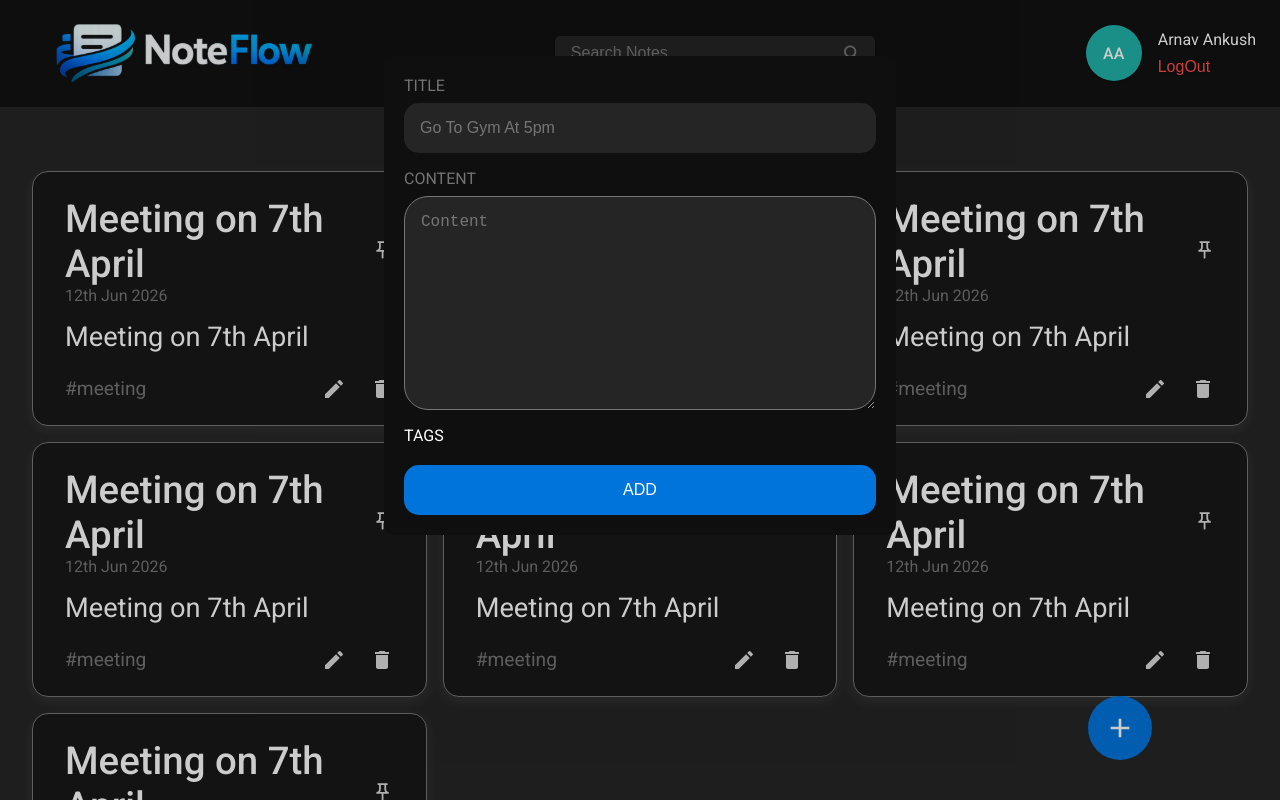
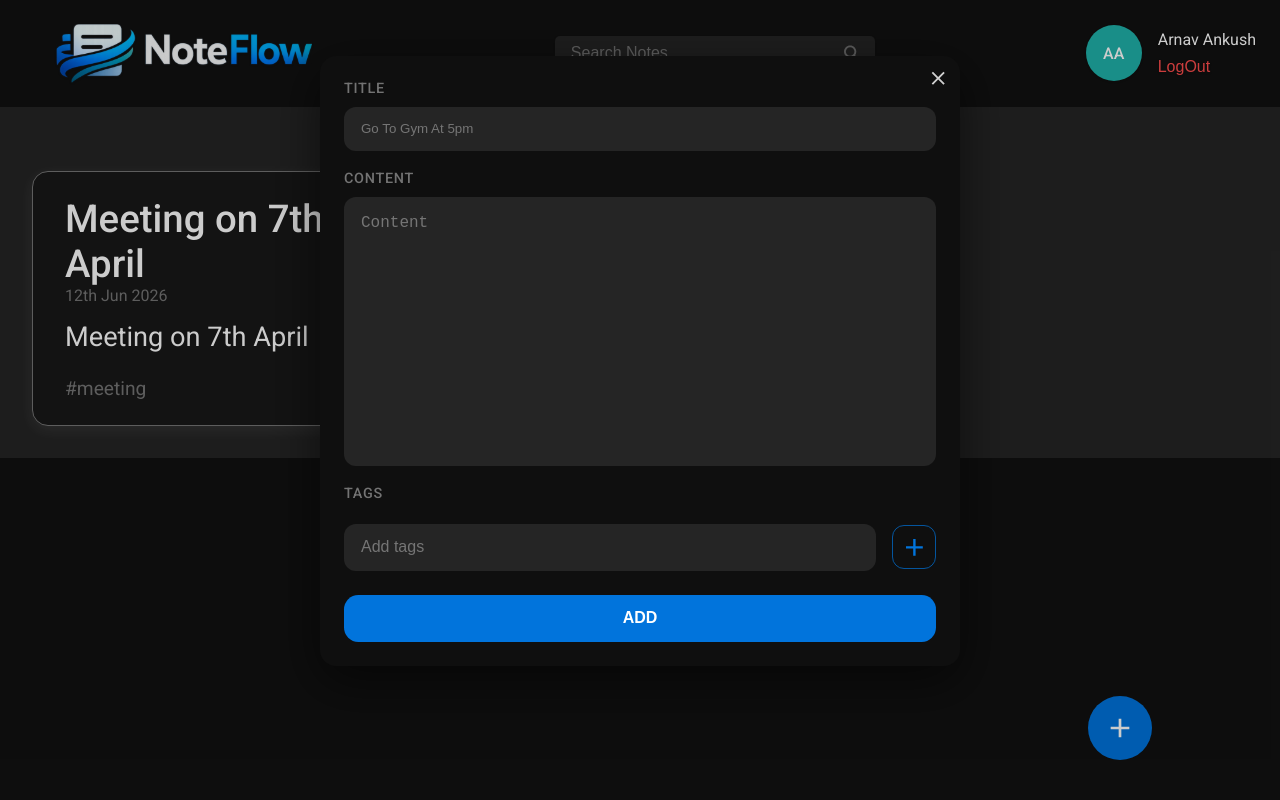
Before and after one commit to ArnavAnkush/Notes-APP, a React (Vite) app in the folder frontend/notes-app/: page /dashboard in a window 1280 px wide. Both pictures are taken after a click on the button 1120 px from the left and 728 px from the top of the page. Built offline with nearby package versions, Linux system fonts and the light colour scheme.

Commit message:
Tag Input Component

```diff
--- a/frontend/notes-app/src/components/Input/SearchBar/Searchbar.scss
+++ b/frontend/notes-app/src/components/Input/SearchBar/Searchbar.scss
@@ -12,8 +12,11 @@ $text-lgt-gray: #737373;
   padding: 0.5rem 1rem;
   border-radius: 5px;
   background-color: $tri;
+  &:hover,
+  &:focus,
+  &:active {
+    border: 1px solid $blue;
   }
-
   input {
     width: 100%;
     font-size: 1rem;
@@ -22,6 +25,7 @@ input {
     outline: none;
     //   text-align: center;
     border: none;
+  }
 }
 
 .close {
--- /dev/null
+++ b/frontend/notes-app/src/components/Input/Tag/TagInput.jsx
@@ -0,0 +1,63 @@
+import React, { useState } from "react";
+import "./TagInput.scss";
+import { MdAdd, MdClose } from "react-icons/md";
+
+const TagInput = ({ tags, setTags }) => {
+  const [inputValue, setInputValue] = useState("");
+
+  const handleInputChange = (e) => {
+    setInputValue(e.target.value);
+  };
+
+  const addNewTag = () => {
+    if (inputValue.trim() !== "") {
+      setTags([...tags, inputValue.trim()]);
+      setInputValue("");
+    }
+  };
+
+  const handleKeyDown = (e) => {
+    if (e.key === "Enter") {
+      e.preventDefault();
+      addNewTag();
+    }
+  };
+
+  const handleRemoveTag = (tagToRemove) => {
+    setTags(tags.filter((tag) => tag !== tagToRemove));
+  };
+
+  return (
+    <div>
+      {tags?.length > 0 && (
+        <div className="tags-list">
+          {tags.map((tag, index) => (
+            <span key={index} className="tag-item">
+              #{tag}
+              <button onClick={() => handleRemoveTag(tag)}>
+                <MdClose className="md-close" />
+              </button>
+            </span>
+          ))}
+        </div>
+      )}
+
+      <div className="tag-container">
+        <input
+          type="text"
+          className="tags-input"
+          placeholder="Add tags"
+          value={inputValue}
+          onChange={handleInputChange}
+          onKeyDown={handleKeyDown}
+        />
+
+        <button className="md-btn-cont" onClick={addNewTag}>
+          <MdAdd className="md-add" />
+        </button>
+      </div>
+    </div>
+  );
+};
+
+export default TagInput;
--- /dev/null
+++ b/frontend/notes-app/src/components/Input/Tag/TagInput.scss
@@ -0,0 +1,123 @@
+$primary: #0f0f0f;
+$sec: #181818;
+$tri: #252525;
+$blue: #0174dc;
+
+.tag-container {
+  display: flex;
+  align-items: center;
+  gap: 1rem;
+  margin-top: 0.75rem;
+}
+
+.tags-input {
+  flex: 1;
+  width: 100%;
+  background-color: $tri;
+
+  padding: 0.85rem 1rem;
+  border-radius: 0.75rem;
+
+  border: 1px solid transparent;
+  outline: none;
+
+  font-size: 1rem;
+  color: white;
+
+  transition: all 0.2s ease;
+
+  &:hover {
+    border: 1px solid rgba(1, 116, 220, 0.6);
+  }
+
+  &:focus {
+    border: 1px solid $blue;
+    box-shadow: 0 0 0 3px rgba(1, 116, 220, 0.25);
+  }
+}
+
+.md-btn-cont {
+  width: 2.75rem;
+  height: 2.75rem;
+
+  display: flex;
+  align-items: center;
+  justify-content: center;
+
+  border-radius: 0.75rem;
+  border: 1px solid rgba(1, 116, 220, 0.7);
+
+  background-color: transparent;
+  cursor: pointer;
+
+  transition: all 0.2s ease;
+
+  &:hover {
+    background-color: $blue;
+    transform: rotate(90deg);
+
+    .md-add {
+      color: white;
+    }
+  }
+
+  &:active {
+    transform: scale(0.95) rotate(90deg);
+  }
+}
+
+.md-add {
+  font-size: 1.8rem;
+  color: $blue;
+  transition: all 0.2s ease;
+}
+
+/* Tags List */
+.tags-list {
+  display: flex;
+  align-items: center;
+  gap: 0.75rem;
+
+  padding: 0.5rem 0;
+  flex-wrap: wrap;
+}
+
+.tag-item {
+  display: flex;
+  align-items: center;
+
+  font-size: 0.95rem;
+  font-weight: 500;
+
+  background-color: $tri;
+  padding: 0.35rem 0.75rem;
+  border-radius: 5px;
+
+  border: 1px solid rgba(255, 255, 255, 0.08);
+
+  transition: all 0.2s ease;
+
+  &:hover {
+    border: 1px solid rgba(1, 116, 220, 0.6);
+  }
+
+  button {
+    margin-left: 0.4rem;
+
+    display: flex;
+    align-items: center;
+    justify-content: center;
+
+    background: transparent;
+    border: none;
+    cursor: pointer;
+
+    color: #cfcfcf;
+    transition: all 0.2s ease;
+
+    &:hover {
+      color: #ff2f2f;
+      transform: scale(1.2);
+    }
+  }
+}
--- a/frontend/notes-app/src/components/Navbar/Navbar.scss
+++ b/frontend/notes-app/src/components/Navbar/Navbar.scss
@@ -1,3 +1,5 @@
+$blue: #0174dc;
+
 .nav-container {
   display: flex;
   align-items: center;
--- a/frontend/notes-app/src/index.scss
+++ b/frontend/notes-app/src/index.scss
@@ -51,3 +51,13 @@ body {
     background-color: $blue; // hover:bg-blue-600
   }
 }
+
+input {
+  color: white;
+  border: none;
+  &:hover,
+  &:focus,
+  &:active {
+    border: 1px solid $blue;
+  }
+}
--- a/frontend/notes-app/src/pages/Home/EditNotes.jsx
+++ b/frontend/notes-app/src/pages/Home/EditNotes.jsx
@@ -1,17 +1,64 @@
-import React from "react";
+import React, { useState } from "react";
 import "./EditNotes.scss";
+import TagInput from "../../components/Input/Tag/TagInput";
+import { MdClose } from "react-icons/md";
 
-const EditNotes = () => {
+const EditNotes = ({ noteData, type, onClose }) => {
+  const [title, setTitle] = useState(noteData?.title || "");
+  const [content, setContent] = useState(noteData?.content || "");
+  const [tags, setTags] = useState(noteData?.tags || []);
+
+  const [error, setError] = useState(null);
+
+  // Add Note
+  const addNewNote = async () => {
+    console.log("Adding note:", { title, content, tags });
+  };
+
+  // Edit Note
+  const editNote = async () => {
+    console.log("Editing note:", { title, content, tags });
+  };
+
+  const handleAddNotes = () => {
+    if (!title) {
+      setError("Please enter the title");
+      return;
+    }
+
+    if (!content) {
+      setError("Please enter the content");
+      return;
+    }
+
+    setError(null);
+
+    if (type === "edit") {
+      editNote();
+    } else {
+      addNewNote();
+    }
+
+    onClose(); // close modal after adding/editing
+  };
+
   return (
-    <div>
+    <div className="edit-notes-container">
+      <button className="close-btn" onClick={onClose}>
+        <MdClose className="md-close" />
+      </button>
+
       <div className="edit-container">
         <label className="input-label">TITLE</label>
         <input
           type="text"
           className="edit-title"
           placeholder="Go To Gym At 5pm"
+          value={title}
+          onChange={({ target }) => setTitle(target.value)}
         />
       </div>
+
       <div className="content-container">
         <label className="input-label" htmlFor="content">
           CONTENT
@@ -22,13 +69,20 @@ const EditNotes = () => {
           className="content-input"
           placeholder="Content"
           rows={10}
+          value={content}
+          onChange={({ target }) => setContent(target.value)}
         ></textarea>
       </div>
+
       <div className="tags-container">
-        <label className="input-lable">TAGS</label>
+        <label className="input-label">TAGS</label>
+        <TagInput tags={tags} setTags={setTags} />
       </div>
-      <button className="edit-btn" onClick={() => {}}>
-        ADD
+
+      {error && <p className="error-text">{error}</p>}
+
+      <button className="edit-btn" onClick={handleAddNotes}>
+        {type === "edit" ? "UPDATE" : "ADD"}
       </button>
     </div>
   );
--- a/frontend/notes-app/src/pages/Home/EditNotes.scss
+++ b/frontend/notes-app/src/pages/Home/EditNotes.scss
@@ -3,74 +3,166 @@ $primary: #0f0f0f;
 $sec: #181818;
 $tri: #252525;
 $blue: #0174dc;
+$light-gray: #353535;
 
 .edit-container {
   display: flex;
   flex-direction: column;
-  gap: 0.5rem;
+  gap: 0.6rem;
+}
+
+.input-label {
+  font-size: 0.9rem;
+  font-weight: 500;
+  color: $text-lgt-gray;
+  letter-spacing: 0.05em;
 }
 
 .edit-title {
   background-color: $tri;
-  padding: 1rem;
-  border-radius: 15px;
-}
+  padding: 0.85rem 1rem;
+  border-radius: 0.75rem;
+  border: 1px solid transparent;
+  outline: none;
+  color: white;
+  transition: all 0.2s ease;
 
-.input-label {
-  font-size: 1rem;
-  color: $text-lgt-gray;
+  &:hover {
+    border: 1px solid rgba(1, 116, 220, 0.6);
+  }
+
+  &:focus {
+    border: 1px solid $blue;
+    box-shadow: 0 0 0 3px rgba(1, 116, 220, 0.25);
+  }
 }
 
 .content-container {
   display: flex;
   flex-direction: column;
-
-  gap: 0.5rem;
-  margin-top: 1rem;
+  gap: 0.6rem;
+  margin-top: 1.2rem;
 }
 
 #content {
   font-size: 1rem;
-  padding: 1rem;
+  background-color: $tri;
+  padding: 0.85rem 1rem;
+  border-radius: 0.75rem;
+  border: 1px solid transparent;
   outline: none;
-  background-color: $tri;
-  border-radius: 1.5rem;
   color: white;
+  line-height: 1.5;
+  resize: none;
+  transition: all 0.2s ease;
+
+  &:hover {
+    border: 1px solid rgba(1, 116, 220, 0.6);
+  }
+
+  &:focus {
+    border: 1px solid $blue;
+    box-shadow: 0 0 0 3px rgba(1, 116, 220, 0.25);
+  }
 }
 
 .tags-container {
   display: flex;
   flex-direction: column;
-
-  gap: 0.5rem;
-  margin-top: 1rem;
+  gap: 0.6rem;
+  margin-top: 1.2rem;
 }
 
 .edit-btn {
+  width: 100%;
+  margin-top: 1.5rem;
+  padding: 0.9rem 1rem;
+
+  background-color: $blue;
   color: white;
-  background-color: $blue;
-  margin-top: 20px;
-  padding: 1rem;
-  border-radius: 15px;
-  width: 100%;
+
+  font-size: 1rem;
+  font-weight: 600;
+
+  border: none;
+  border-radius: 0.9rem;
+  cursor: pointer;
+
+  transition: all 0.2s ease;
+
   &:hover {
+    filter: brightness(1.1);
+    transform: translateY(-2px);
+    text-decoration: underline;
     color: white;
-    text-decoration: underline;
-    scale: 0.97;
-    border-radius: 15px;
+  }
+
+  &:active {
+    transform: scale(0.98);
   }
 }
 
 .edit-modal {
-  width: 40%;
-  max-height: 75vh;
+  width: min(40rem, 92%);
+  max-height: 80vh;
 
   margin: 3.5rem auto;
-  padding: 1.25rem;
+  padding: 1.5rem;
 
   background-color: $primary;
-  border-radius: 10px;
+  border-radius: 1rem;
+
+  box-shadow: 0 15px 50px rgba(0, 0, 0, 0.55);
 
   overflow-y: auto;
   outline: none;
 }
+
+.edit-notes-container {
+  position: relative;
+
+  .close-btn {
+    width: 1.75rem;
+    height: 1.75rem;
+
+    display: flex;
+    align-items: center;
+    justify-content: center;
+
+    position: absolute;
+    top: -1rem;
+    right: -1rem;
+
+    border-radius: 999px;
+    background-color: transparent;
+
+    cursor: pointer;
+    transition: all 0.2s ease;
+
+    &:hover {
+      background-color: #ff2f2f;
+      transform: scale(1.08);
+
+      .md-close {
+        color: white;
+      }
+    }
+
+    &:active {
+      transform: scale(0.95);
+    }
+
+    .md-close {
+      font-size: 1.4rem;
+      color: #cfcfcf;
+      transition: all 0.2s ease;
+    }
+  }
+}
+
+.error-text {
+  color: rgba(255, 0, 0, 0.829);
+  font-size: 1rem;
+  padding-top: 1rem;
+  letter-spacing: 1.5px;
+}
--- a/frontend/notes-app/src/pages/Home/Home.jsx
+++ b/frontend/notes-app/src/pages/Home/Home.jsx
@@ -10,7 +10,7 @@ const Home = () => {
   const [openAddEditModal, setOpenAddEditModal] = useState({
     isShown: false,
     type: "add",
-    date: null,
+    data: null, // ✅ FIXED (was date)
   });
 
   return (
@@ -29,79 +29,13 @@ const Home = () => {
             onDelete={() => {}}
             onPinNote={() => {}}
           />
-
-          <NoteCard
-            title="Meeting on 7th April"
-            date="12th Jun 2026"
-            content="Meeting on 7th April"
-            tags="#meeting"
-            isPinned={true}
-            onEdit={() => {}}
-            onDelete={() => {}}
-            onPinNote={() => {}}
-          />
-
-          <NoteCard
-            title="Meeting on 7th April"
-            date="12th Jun 2026"
-            content="Meeting on 7th April"
-            tags="#meeting"
-            isPinned={true}
-            onEdit={() => {}}
-            onDelete={() => {}}
-            onPinNote={() => {}}
-          />
-
-          <NoteCard
-            title="Meeting on 7th April"
-            date="12th Jun 2026"
-            content="Meeting on 7th April"
-            tags="#meeting"
-            isPinned={true}
-            onEdit={() => {}}
-            onDelete={() => {}}
-            onPinNote={() => {}}
-          />
-
-          <NoteCard
-            title="Meeting on 7th April"
-            date="12th Jun 2026"
-            content="Meeting on 7th April"
-            tags="#meeting"
-            isPinned={true}
-            onEdit={() => {}}
-            onDelete={() => {}}
-            onPinNote={() => {}}
-          />
-
-          <NoteCard
-            title="Meeting on 7th April"
-            date="12th Jun 2026"
-            content="Meeting on 7th April"
-            tags="#meeting"
-            isPinned={true}
-            onEdit={() => {}}
-            onDelete={() => {}}
-            onPinNote={() => {}}
-          />
-
-          <NoteCard
-            title="Meeting on 7th April"
-            date="12th Jun 2026"
-            content="Meeting on 7th April"
-            tags="#meeting"
-            isPinned={true}
-            onEdit={() => {}}
-            onDelete={() => {}}
-            onPinNote={() => {}}
-          />
         </div>
       </div>
 
       <button
         className="add-cont"
         onClick={() => {
-          setOpenAddEditModal({ isShown: true, type: "add", date: null });
+          setOpenAddEditModal({ isShown: true, type: "add", data: null });
         }}
       >
         <MdAdd className="add" />
@@ -110,15 +44,21 @@ const Home = () => {
       <Modal
         isOpen={openAddEditModal.isShown}
         onRequestClose={() => {
-          setOpenAddEditModal({ isShown: false, type: "add", date: null });
+          setOpenAddEditModal({ isShown: false, type: "add", data: null });
         }}
         style={{
           overlay: { backgroundColor: "rgba(0,0,0,0.2)" },
         }}
-        contentLabel=""
+        contentLabel="Edit Note"
         className="edit-modal"
       >
-        <EditNotes />
+        <EditNotes
+          type={openAddEditModal.type}
+          noteData={openAddEditModal.data}
+          onClose={() => {
+            setOpenAddEditModal({ isShown: false, type: "add", data: null });
+          }}
+        />
       </Modal>
     </>
   );
--- a/frontend/notes-app/src/pages/Login/Login.jsx
+++ b/frontend/notes-app/src/pages/Login/Login.jsx
@@ -47,7 +47,7 @@ const Login = () => {
               onChange={(e) => setPassword(e.target.value)}
             />
             {error && <p className="error">{error}</p>}
-            <button type="submit" className="btn">
+            <button type="submit" className="btn login-btn">
               Login
             </button>
             <p className="login-text">
```
Also changed, not shown: frontend/notes-app/src/pages/Login/Login.scss (+7 -0 lines), frontend/notes-app/src/pages/SignUp/SignUp.scss (+7 -0 lines), 2 other files (tests, documents, lock files or other folders). Lines whose indentation alone changed are shown as unchanged.
